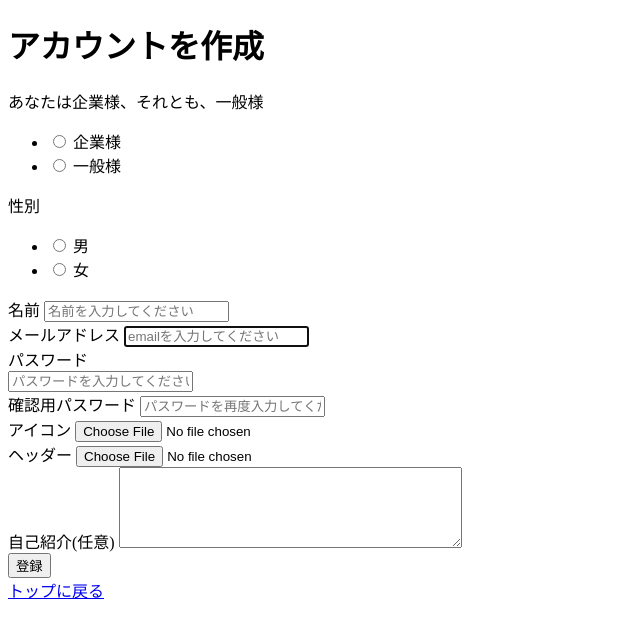
After one commit to RE-light-team2/re-light, a Django app: page /create_account in a window 1280 px wide. The commit adds this page. Shown: the top 638 px of the page, without its empty margins (0-640 px from the left). Run offline with Django 3.2, Linux system fonts and the light colour scheme.

Commit message:
認証機能途中。

```diff
--- a/config/settings.py
+++ b/config/settings.py
@@ -122,3 +122,5 @@ STATIC_URL = '/static/'
 
 MEDIA_ROOT = os.path.join(BASE_DIR, 'media')
 MEDIA_URL = '/media/'
+
+AUTH_USER_MODEL = 'relight.UserInfo'
--- a/relight/forms/forms.py
+++ b/relight/forms/forms.py
@@ -1,75 +1,37 @@
 from django import forms
 from django.contrib.auth.forms import UserCreationForm
-from django.contrib.auth.models import User
+from django.contrib.auth import get_user_model
+from relight.models import UserInfo
 
+class Create_account_Form(UserCreationForm):
+    class Meta:
+        model = get_user_model()
+        fields = ['username', 'password1','password2', 'email', 'icon','header','gender','s_or_c','self_introduction']
 
-class Customer_SignUpForm(UserCreationForm):
-    user_name = forms.CharField(
-        max_length=30,
-        required=False,
-        help_text='オプション',
-        label='名前'
-    )
-    user_id = forms.CharField(
-        max_length=30,
-        required=False,
-        help_text='オプション',
-        label='利用者ID'
-    )
-    self_introduction = forms.CharField(
-        max_length=500,
-        required=False,
-        help_text='オプション',
-        label='自己紹介文'
-    )
-    gender = forms.CharField(
-        max_length=2,
-        required=False,
-        help_text='オプション',
-        label='性別'
-    )
-    email = forms.EmailField(
-        max_length=254,
-        help_text='必須 有効なメールアドレスを入力してください。',
-        label='Eメールアドレス'
-    )
-    icon = forms.ImageField(
-        label = "アイコン"
-    )
-    header = forms.ImageField(
-        label = "ヘッダー"
-    )
+    password1 = forms.CharField(label='PASSWORD', max_length=128,widget=forms.PasswordInput(attrs={'placeholder':'パスワードを入力してください', 'class':'form-control', 'autocomplete' : 'off'}))
+    password2 = forms.CharField(label='PASSWORDCONFIRM', max_length=128,widget=forms.PasswordInput(attrs={'placeholder':'パスワードを再度入力してください', 'class':'form-control', 'autocomplete' : 'off'}))
+    icon = forms.ImageField()
+    header = forms.ImageField()
+    error_message = 'error'
+    username = forms.CharField(label='USERNAME', max_length=30,widget=forms.TextInput(attrs={'placeholder':'名前を入力してください', 'class':'form-control'}))
+    email = forms.CharField(label='EMAIL', max_length=30,widget=forms.TextInput(attrs={'placeholder':'emailを入力してください', 'class':'form-control', 'autocomplete': 'email'}))
+    GENDER=[('man','男'),('woman','女')]
+    S_OR_C=[('shop','企業様'),('customer','一般様')]
+    gender = forms.ChoiceField(choices=GENDER, widget=forms.RadioSelect())
+    s_or_c = forms.ChoiceField(choices=S_OR_C, widget=forms.RadioSelect())
+    self_introduction = forms.CharField(required=False, label='SELF_INTRODUCTION', max_length=1000,widget=forms.Textarea(attrs={'rows' : 5, 'class':'form-control'}))
+    is_save = False
 
-    class Meta:
-        model = User
-        fields = ('username', 'user_id',  'email', 'gender','self_introduction', 'icon', 'header', 'password1', 'password2', )
+    def save(self, post):
+        info = UserInfo()
+        info.password = post['password1']
+        info.email = post['email']
+        info.icons = post['icon']
+        info.headers = post['header']
+        info.name = post['username']
+        info.self_introduction = post['self_introduction']
+        info.gender = post['gender']
+        info.s_or_c = post['s_or_c']
+        info.save()
 
-class Shop_SignUpForm(UserCreationForm):
-    user_name = forms.CharField(
-        max_length=30,
-        required=False,
-        help_text='オプション',
-        label='名前'
-    )
-    user_id = forms.CharField(
-        max_length=30,
-        required=False,
-        help_text='オプション',
-        label='利用者ID'
-    )
-    self_introduction = forms.CharField(
-        max_length=500,
-        required=False,
-        help_text='オプション',
-        label='自己紹介文'
-    )
-    icon = forms.ImageField(
-        label = "アイコン"
-    )
-    header = forms.ImageField(
-        label = "ヘッダー"
-    )
-
-    class Meta:
-        model = User
-        fields = ('username', 'user_id', 'self_introduction', 'icon', 'header', 'password1', 'password2', )
+        self.is_save = True
--- a/relight/models.py
+++ b/relight/models.py
@@ -1,32 +1,68 @@
 from django.db import models
+from django.contrib.auth.models import PermissionsMixin, BaseUserManager,AbstractBaseUser
 import datetime
 
 # Create your models here.
+class UserManager(BaseUserManager):
+    def create_user(self, email, s_or_c,name,gender,self_introduction,icons,headers,password):
+        if not email:
+            raise ValueError('Users must have an email address')
 
-class Image(models.Model):
-   id = models.IntegerField(primary_key=True)
-   objects = models.Manager
-   origin = models.ImageField(upload_to="photos/%y/%m/%d/")
+        user = self.model(
+            email=self.normalize_email(email),
+            password=password,
+            gender = gender,
+            name = name,
+            s_or_c = s_or_c,
+            icons = icons,
+            headers = headers,
+            self_introduction = self_introduction,
+        )
 
-class Shop(models.Model):
-    """企業側のモデル"""
-    name=models.CharField(max_length=256)
-    userid=models.CharField(max_length=256)
-    password=models.CharField(max_length=256)
-    self_introduction = models.CharField(max_length=500)
-    header = models.ImageField(upload_to='imgs/')
-    icon = models.ImageField(upload_to='imgs/')
+        user.set_password(password)
+        user.save(using=self._db)
+        return user
 
-class Customer(models.Model):
-    """顧客側のモデル"""
-    name=models.CharField(max_length=256)
-    userid=models.CharField(max_length=256)
-    password=models.CharField(max_length=256)
-    gender = models.CharField(max_length=2)
-    email = models.EmailField(max_length=75)
-    self_introduction = models.CharField(max_length=500)
-    header = models.ImageField(upload_to='imgs/')
-    icon = models.ImageField(upload_to='imgs/')
+def create_superuser(self, email,s_or_c,name,gender,self_introduction,icons,headers,password):
+        user = self.create_user(
+            email,
+            password=password,
+            gender = gender,
+            name = name,
+            s_or_c = s_or_c,
+            icons = icons,
+            headers = headers,
+            self_introduction = self_introduction,
+        )
+        user.is_admin = True
+        user.save(using=self._db)
+        return user
+
+class UserInfo(AbstractBaseUser, PermissionsMixin):
+    """ユーザーのモデル"""
+    s_or_c = models.CharField(max_length=2,unique=True)
+    email = models.EmailField(max_length=255,unique=True)
+    name=models.CharField(max_length=30,unique=True)
+    gender = models.CharField(max_length=2,unique=True)
+    self_introduction = models.CharField(max_length=500,unique=True)
+    icons = models.ImageField(upload_to="icons/",verbose_name='アイコン',unique=True)
+    headers = models.ImageField(upload_to="headers/",verbose_name='アイコン',unique=True)
+    objects = UserManager()
+    REQUIRED_FIELDS = []
+    USERNAME_FIELD = 'email'
+
+    def __str__(self):
+        return self.email
+
+    def has_perm(self, perm, obj=None):
+        return True
+
+    def has_module_perms(self, app_label):
+        return True
+
+    @property
+    def is_staff(self):
+        return self.is_admin
 
 class Event(models.Model):
     """開催中のイベントのモデル"""
--- /dev/null
+++ b/relight/templates/relight/create_account.html
@@ -0,0 +1,54 @@
+<!doctype html>
+<html lang="ja">
+  <head>
+    <title>RElight</title>
+    <meta charset="utf-8">
+    <meta name="viewport" content="width=device-width, initial-scale=1, shrink-to-fit=no">
+    </head>
+    <body>
+      <h1>アカウントを作成</h1>
+      <form method="POST">
+      {% csrf_token %}
+      <div class="form-group">
+        <label>あなたは企業様、それとも、一般様</label>
+        {{ form.s_or_c }}
+      </div>
+      <div class="form-group">
+        <label>性別</label>
+        {{ form.gender }}
+      </div>
+      <div class="form-group">
+        <label>名前</label>
+        {{ form.username }}
+      </div>
+      <div class="form-group">
+        <label>メールアドレス</label>
+        {{ form.email }}
+      </div>
+      <div class="form-group">
+        <label>パスワード</label>
+        <em>{{ form.password_error_message }}</em>
+        <br />
+        {{ form.password1 }}
+    </div>
+    <div class="form-group">
+        <label>確認用パスワード</label>
+        {{ form.password2 }}
+    </div>
+    <div class="form-group">
+      <label>アイコン</label>
+      {{ form.icon }}
+    </div>
+    <div class="form-group">
+      <label>ヘッダー</label>
+      {{ form.header }}
+    </div>
+    <div class="form-group">
+      <label>自己紹介(任意)</label>
+      {{ form.self_introduction }}
+    </div>
+    <button type="submit" value="create">登録</button>
+    </form>
+    <a href="/">トップに戻る</a>
+    </body>
+</html>
--- a/relight/templates/relight/top.html
+++ b/relight/templates/relight/top.html
@@ -7,8 +7,7 @@
     </head>
     <body>
         <h1>RE lightへようこそ！！</h1>
-        <button type="button"><a href="{% url 'shop_login' %}">企業側のログインページへ</a></button>
-        <button type="button"><a href="{% url 'shop_login' %}">顧客側のログインページへ</a></button>
-        <button type="button"><a href="{% url 'create_aka_before' %}">アカウント作成へ</a></button>
+        <button type="button"><a href="{% url 'login' %}">ログインページへ</a></button>
+        <button type="button"><a href="{% url 'create_account' %}">アカウント作成へ</a></button>
     </body>
 </html>
--- a/relight/urls.py
+++ b/relight/urls.py
@@ -3,15 +3,13 @@ from .import views
 
 urlpatterns = [
     path('', views.top, name='top'),
-    path('shop_login/', views.shop_login, name='shop_login'),
+    path('login/', views.login, name='login'),
     path('shop_profile/<int:shop_id>', views.shop_profile, name='shop_profile'),
     path('shop_video/<int:shop_id>', views.shop_video, name='shop_video'),
-    path('cus_login/', views.cus_login, name='cus_login'),
     path('cus_profile/<int:cus_id>', views.cus_profile, name='cus_login'),
     path('cus_video/<int:cus_id>', views.cus_video, name='cus_video'),
     path('index/',views.event_index, name='index'),
     path('index/<int:event_id>',views.event_detail, name='detail'),
-    path('create_aka_before',views.create_aka_before, name='create_aka_before'),
-    path('create_aka_after/<int:shop_or_cus>',views.create_aka_after, name='create_aka_after'),
+    path('create_account',views.create_account, name='create_account'),
     path('create_event',views.create_event, name='create_event'),
 ]
--- a/relight/views.py
+++ b/relight/views.py
@@ -1,35 +1,37 @@
-from django.shortcuts import render, redirect
+from django.shortcuts import render, loader, redirect
 from django.contrib.auth import login, authenticate
+from django.http import HttpResponse
+from relight.models import UserInfo
+from relight.forms.forms import Create_account_Form
 # from relight.forms.forms import Customer_SignUpForm ,  Shop_SignUpForm
 
 # Create your views here.
 
 def top(request):
-   return render(request, 'relight/top.html',{})
+   template = loader.get_template('relight/top.html')
+   return HttpResponse(template.render(None, request))
 
-def create_aka_before(request):
-   return render(request, 'relight/create_aka_before.html',{})
+def create_account(request):
+   if request.method == 'GET':
+      form = Create_account_Form()
+   else:
+      form = Create_account_Form(data=request.POST)
+      if form.is_valid():
+         print('user_regist is_valid')
+         form.save(request.POST)
+         return redirect('/login/')
+      else:
+         print('user_regist false is_valid')
 
-def create_aka_after(request):
-   '''if request.method == 'POST':
-        form = Customer_SignUpForm(request.POST)
-        if form.is_valid():
-            form.save()
-            username = form.cleaned_data.get('username')
-            raw_password = form.cleaned_data.get('password1')
-            user = authenticate(username=username, password=raw_password)
-            login(request, user)
-            return redirect('index')
-    else:
-        form = SignUpForm()
-    return render(request, 'signup.html', {'form': form})'''
-   return render(request, 'relight/create_aka_after.html',{})
+   template = loader.get_template('relight/create_account.html')
+   context = {
+      'form': form,
+   }
+   return HttpResponse(template.render(context, request))
 
-def cus_login(request):
-   return render(request, 'relight/cus_login.html',{})
 
-def shop_login(request):
-   return render(request, 'relight/shop_login.html',{})
+def login(request):
+   return render(request, 'relight/login.html',{})
 
 def cus_profile(request):
    return render(request, 'relight/cus_profile.html',{})
```
Also changed, not shown: relight/templates/relight/create_aka_after.html (deleted, +0 -11 lines), relight/templates/relight/create_aka_before.html (deleted, +0 -11 lines), relight/templates/relight/cus_login.html (deleted, +0 -11 lines), relight/migrations/0001_initial.py, relight/templates/relight/login.html (renamed from relight/templates/relight/shop_login.html).
